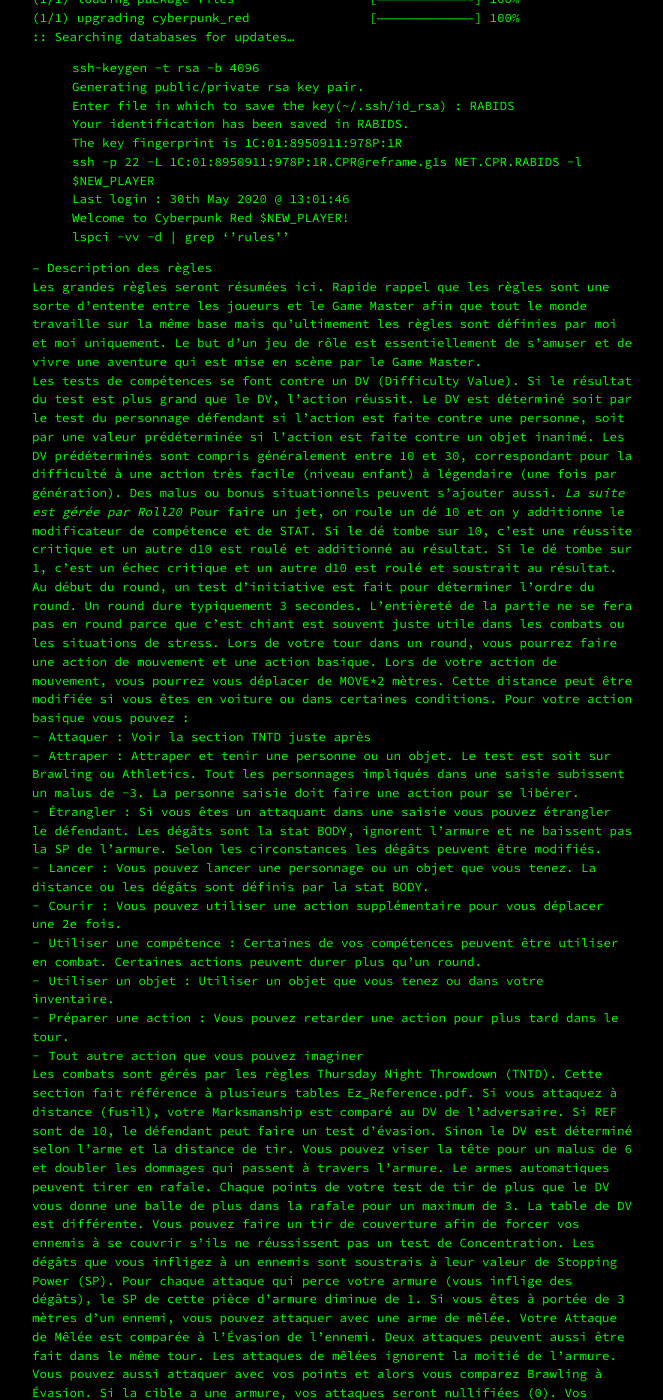
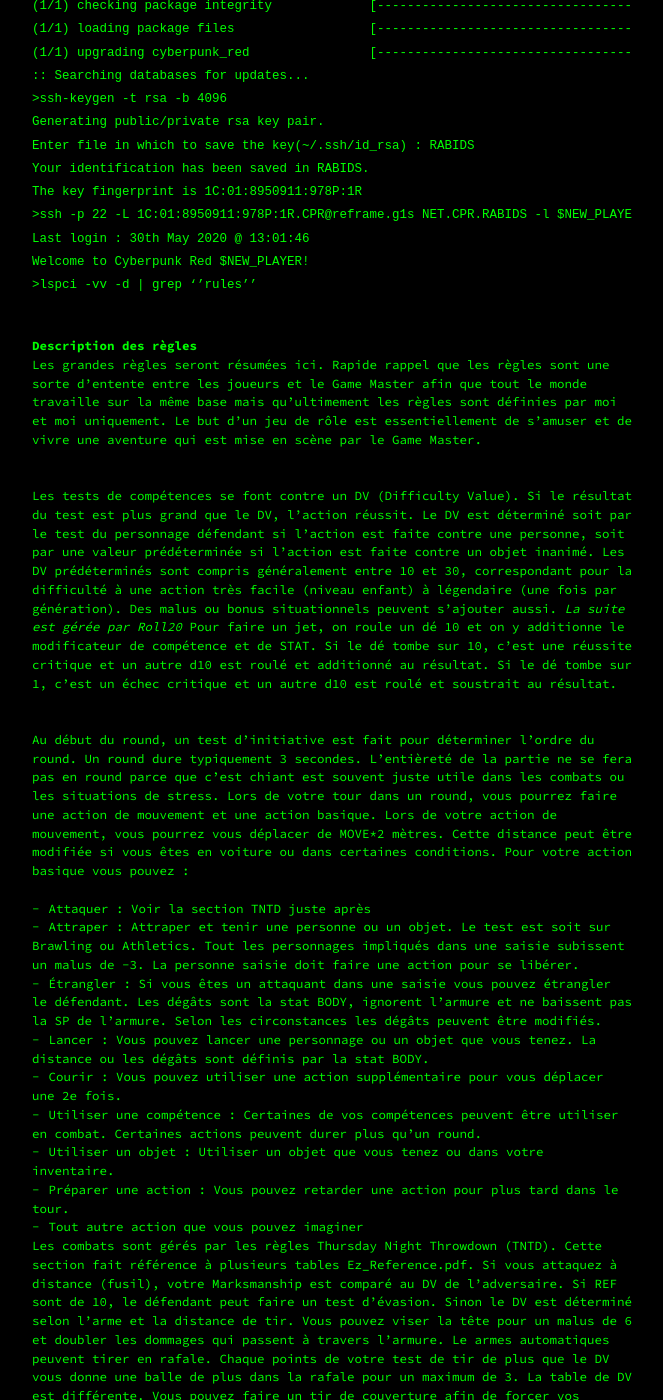
Before and after one commit to nova-explorer/CPR_invitation, a Jekyll site: the page built from rules.md, in a window 1280 px wide and 1400 px high, scrolled down 217 px. Shown: the whole window, without its empty margins (308-971 px from the left). Built offline with Jekyll 4.4.1, drawn with Linux system fonts in a browser that asks for light colours; some of the changed text lies outside the part shown.

Commit message:
Update rules.md

````diff
--- a/rules.md
+++ b/rules.md
@@ -3,7 +3,7 @@ title: /rules
 layout: page
 permalink: /rules
 ---
-
+```
 :: Retrieving packages...
 cyberpunk_red-0.1.0.7-3-x86_64      40.6 MiB [--------------c o o o o o o o o o o o ] 30%
 cyberpunk_red-0.1.0.7-3-x86_64      91.9 MiB [----------------------------c o o o o ] 70%
@@ -22,11 +22,15 @@ The key fingerprint is 1C:01:8950911:978P:1R
 Last login : 30th May 2020 @ 13:01:46
 Welcome to Cyberpunk Red $NEW_PLAYER!
 >lspci -vv -d | grep ‘’rules’’
-
--- Description des règles
+```
+<br />
+# Description des règles
 Les grandes règles seront résumées ici. Rapide rappel que les règles sont une sorte d’entente entre les joueurs et le Game Master afin que tout le monde travaille sur la même base mais qu’ultimement les règles sont définies par moi et moi uniquement. Le but d’un jeu de rôle est essentiellement de s’amuser et de vivre une aventure qui est mise en scène par le Game Master.
+<br />
 Les tests de compétences se font contre un DV (Difficulty Value). Si le résultat du test est plus grand que le DV, l’action réussit. Le DV est déterminé soit par le test du personnage défendant si l’action est faite contre une personne, soit par une valeur prédéterminée si l’action est faite contre un objet inanimé. Les DV prédéterminés sont compris généralement entre 10 et 30, correspondant pour la difficulté à une action très facile (niveau enfant) à légendaire (une fois par génération). Des malus ou bonus situationnels peuvent s’ajouter aussi. *La suite est gérée par Roll20* Pour faire un jet, on roule un dé 10 et on y additionne le modificateur de compétence et de STAT. Si le dé tombe sur 10, c’est une réussite critique et un autre d10 est roulé et additionné au résultat. Si le dé tombe sur 1, c’est un échec critique et un autre d10 est roulé et soustrait au résultat.
+<br />
 Au début du round, un test d’initiative est fait pour déterminer l’ordre du round. Un round dure typiquement 3 secondes. L’entièreté de la partie ne se fera pas en round parce que c’est chiant est souvent juste utile dans les combats ou les situations de stress. Lors de votre tour dans un round, vous pourrez faire une action de mouvement et une action basique. Lors de votre action de mouvement, vous pourrez vous déplacer de MOVE*2 mètres. Cette distance peut être modifiée si vous êtes en voiture ou dans certaines conditions. Pour votre action basique vous pouvez :
+<br />
 -	Attaquer : Voir la section TNTD juste après
 -	Attraper : Attraper et tenir une personne ou un objet. Le test est soit sur Brawling ou Athletics. Tout les personnages impliqués dans une saisie subissent un malus de -3. La personne saisie doit faire une action pour se libérer.
 -	Étrangler : Si vous êtes un attaquant dans une saisie vous pouvez étrangler le défendant. Les dégâts sont la stat BODY, ignorent l’armure et ne baissent pas la SP de l’armure. Selon les circonstances les dégâts peuvent être modifiés.
@@ -36,7 +40,18 @@ Au début du round, un test d’initiative est fait pour déterminer l’ordre d
 -	Utiliser un objet : Utiliser un objet que vous tenez ou dans votre inventaire.
 -	Préparer une action : Vous pouvez retarder une action pour plus tard dans le tour.
 -	Tout autre action que vous pouvez imaginer
-
+<br />
 Les combats sont gérés par les règles Thursday Night Throwdown (TNTD). Cette section fait référence à plusieurs tables Ez_Reference.pdf. Si vous attaquez à distance (fusil), votre Marksmanship est comparé au DV de l’adversaire. Si REF sont de 10, le défendant peut faire un test d’évasion. Sinon le DV est déterminé selon l’arme et la distance de tir. Vous pouvez viser la tête pour un malus de 6 et doubler les dommages qui passent à travers l’armure. Le armes automatiques peuvent tirer en rafale. Chaque points de votre test de tir de plus que le DV vous donne une balle de plus dans la rafale pour un maximum de 3. La table de DV est différente. Vous pouvez faire un tir de couverture afin de forcer vos ennemis à se couvrir s’ils ne réussissent pas un test de Concentration. Les dégâts que vous infligez à un ennemis sont soustrais à leur valeur de Stopping Power (SP). Pour chaque attaque qui perce votre armure (vous inflige des dégâts), le SP de cette pièce d’armure diminue de 1. Si vous êtes à portée de 3 mètres d’un ennemi, vous pouvez attaquer avec une arme de mêlée. Votre Attaque de Mêlée est comparée à l’Évasion de l’ennemi. Deux attaques peuvent aussi être fait dans le même tour. Les attaques de mêlées ignorent la moitié de l’armure. Vous pouvez aussi attaquer avec vos points et alors vous comparez Brawling à Évasion. Si la cible a une armure, vos attaques seront nullifiées (0). Vos dégâts sont déterminés selon votre BODY.
+<br />
 Votre nombre de points de vie est déterminé comme 5*BODY. Lorsque vous vous tombez à la moitié de votre vie, vous recevez un malus de -3 à tous vos tests. Si vous tombez sous 1PV, vous aurez un malus de -5, sauf pour les tests de sauvegarde de mort. À chaque début de tour où vous êtes mortellement blessés, vous devrez faire un test de sauvegarde de mort. Vous roulez un d10 et si le résultat est sous BODY, vous vivez et continuez votre tour. Chaque sauvegarde de mort subséquente aura un malus de 1. Un personnage mortellement blessé qui est soigné remonte ses PV à 1.
-La réputation est un test spécial qui est lié à l’ampleur de vos actions et de votre légende. Avec une bonne réputation (lire street cred) une personnage, même s’il n’a pas un bon charisme peut influencer son entourage. Tous les personnages commencent à 1 de réputation, l’équivalent de : Les gens ayant fait de votre passé savent qui vous êtes. La réputation peut tomber dans les négatifs si votre personnage fait preuve de lâcheté.
+<br />
+La réputation est un test spécial qui est lié à l’ampleur de vos actions et de votre légende. Avec une bonne réputation (lire street cred) une personnage, même s’il n’a pas un bon charisme peut influencer son entourage. Tous les personnages commencent à 1 de réputation, l’équivalent de : Les gens ayant fait de votre passé savent qui vous êtes. La réputation peut tomber dans les négatifs si votre personnage fait preuve de lâcheté
+<br />
+```
+>exit
+>sudo shutdown -h now
+[sudo] password for $NEW_PLAYER :
+>***********
+Shutting down...
+Goodbye NEW_PLAYER...
+```
````
